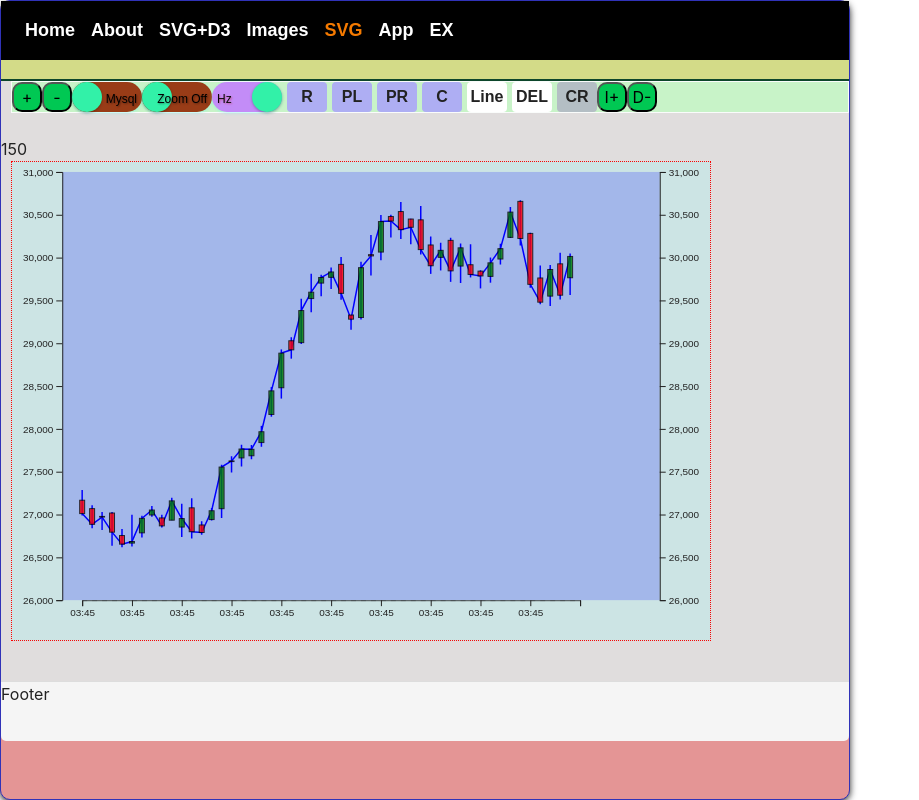
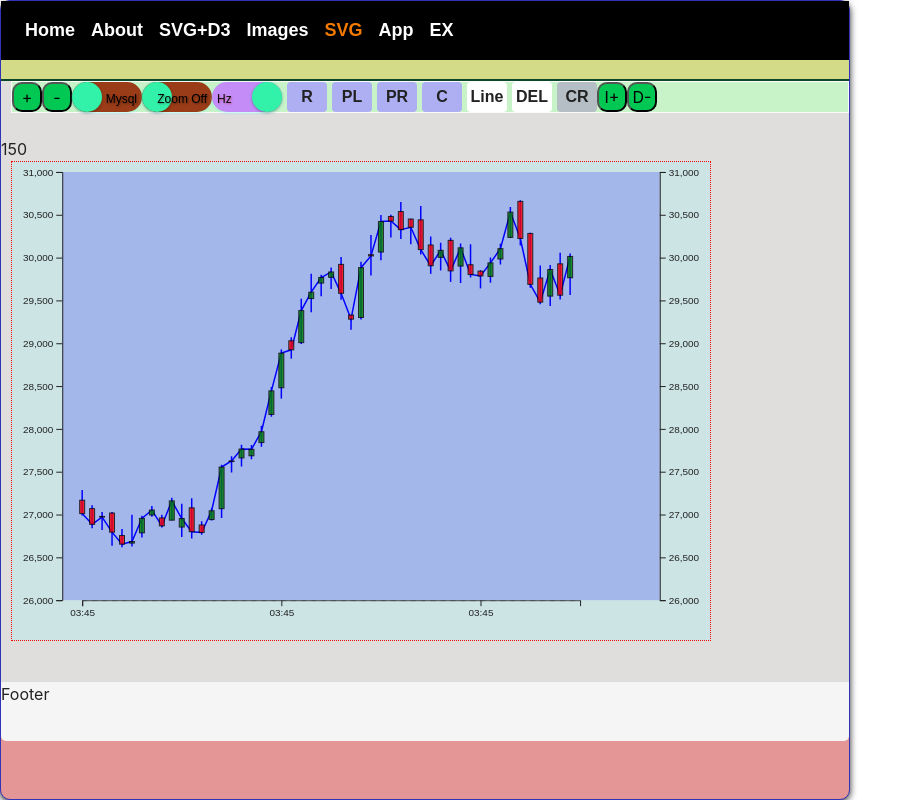
Before and after one commit to anuruddhhit07/baseApp, a React (Create React App) app: page /svgimg in a window 1280 px wide. Shown: the whole page, without its empty margins (0-919 px from the left). Built offline with nearby package versions, Linux system fonts and the light colour scheme; a web font is replaced by a local one.

Commit message:
Update 3 files

```diff
--- a/src/Component/FunctionRed/Axis/Axis.js
+++ b/src/Component/FunctionRed/Axis/Axis.js
@@ -1,7 +1,7 @@
 import React, { useRef, useEffect } from "react";
 import * as d3 from "d3";
 
-const Axis = ({ range, scale, data, orient, classd, translated }) => {
+const Axis = ({ range, scale, data, orient, classd, translated,widthchart,xScaleband }) => {
   const ref = useRef(null);
 //   const refdata = useRef(data);
 
@@ -10,22 +10,28 @@ const Axis = ({ range, scale, data, orient, classd, translated }) => {
   useEffect(() => {
     // refdata.current=data
     renderAxis();
-  }, [range, scale, data, orient, classd, translated]);
+  }, [range, scale, data, orient, classd, translated,widthchart]);
 
   const renderAxis = () => {
     if (orient == "bottom") {
+        console.log("hi",scale(0)-scale(1),scale(45)-scale(44))
+        const tickwidth=((scale(1)-scale(0))/2)+xScaleband.bandwidth()
+        const numberoftick=Math.floor(tickwidth/4)
+        console.log("numberoftick",numberoftick,tickwidth)
+        console.log(scale.invert(0),scale.invert(widthchart))
       // console.log(data);
       // var xValues = data.map(function(d,i){return d.time});
       // console.log(xValues);
-      var tickValues = scale
-        .domain()
+     // var tickValues = scale
+      //  .domain()
         // .filter(function(d, i) { return !((i + 1) % Math.floor(scale.domain().length / 10)); })
-        .filter(function (d, i) {
-          return i;
-        });
+       // .filter(function (d, i) {
+       //   return i;
+      //  });
 
       var AxisGenerator = d3
         .axisBottom(scale)
+        .ticks(numberoftick)
         .tickFormat((i) => multiFormat(i));
 
       var axis = d3
--- a/src/Component/FunctionRed/Axis/RendorXY.jsx
+++ b/src/Component/FunctionRed/Axis/RendorXY.jsx
@@ -23,14 +23,17 @@ const RendorXY= ({data,xScaleband,yScale,xScaleLinear}) => {
     data:data,
     orient: "bottom",
     classd:"x-axis",
-    range:newXAxisrange
+    range:newXAxisrange,
+    widthchart:widthchart,
+    xScaleband:xScaleband
   };
   const ySettings = {
     translated: `translate(${0}, 0)`,
     scale: yScale,
     orient: "left",
     classd:"y-axis",
-    range:newYAxisrange
+    range:newYAxisrange,
+    xScaleband:xScaleband
   };
 
   const ySettings2 = {
@@ -38,7 +41,8 @@ const RendorXY= ({data,xScaleband,yScale,xScaleLinear}) => {
     scale: yScale,
     orient: "right",
     classd:"y-axis",
-    range:newYAxisrange
+    range:newYAxisrange,
+    xScaleband:xScaleband
   };
 
      const GridxSettings = {
@@ -48,7 +52,9 @@ const RendorXY= ({data,xScaleband,yScale,xScaleLinear}) => {
     orient: "bottom",
     classd:"axis-grid",
     length:height,
-    range:newXAxisrange
+    range:newXAxisrange,
+    widthchart:widthchart,
+    xScaleband:xScaleband
   };
 
     const GridySettings = {
@@ -57,7 +63,8 @@ const RendorXY= ({data,xScaleband,yScale,xScaleLinear}) => {
     orient: "left",
     classd:"axis-grid",
     length:width-margin.left-margin.right,
-    range:newYAxisrange
+    range:newYAxisrange,
+    xScaleband:xScaleband
   };
 
     useEffect(()=>{
--- a/src/Component/FunctionRed/Controller/Controller.js
+++ b/src/Component/FunctionRed/Controller/Controller.js
@@ -56,7 +56,7 @@ const useController = ({ data, width, height,margin ,scalebandrange
      );
 
      const xScaleLinear = useMemo(
-      () => d3.scaleLinear().domain([0,data.length]).rangeRound([margin.padding_left, width+margin.padding_left]),
+      () => d3.scaleLinear().domain([0,data.length]).rangeRound([margin.padding_left, width+margin.padding_left]).nice(),
       // .padding(.05),
       [xMin, xMax,width,height,margin]
        );
```
